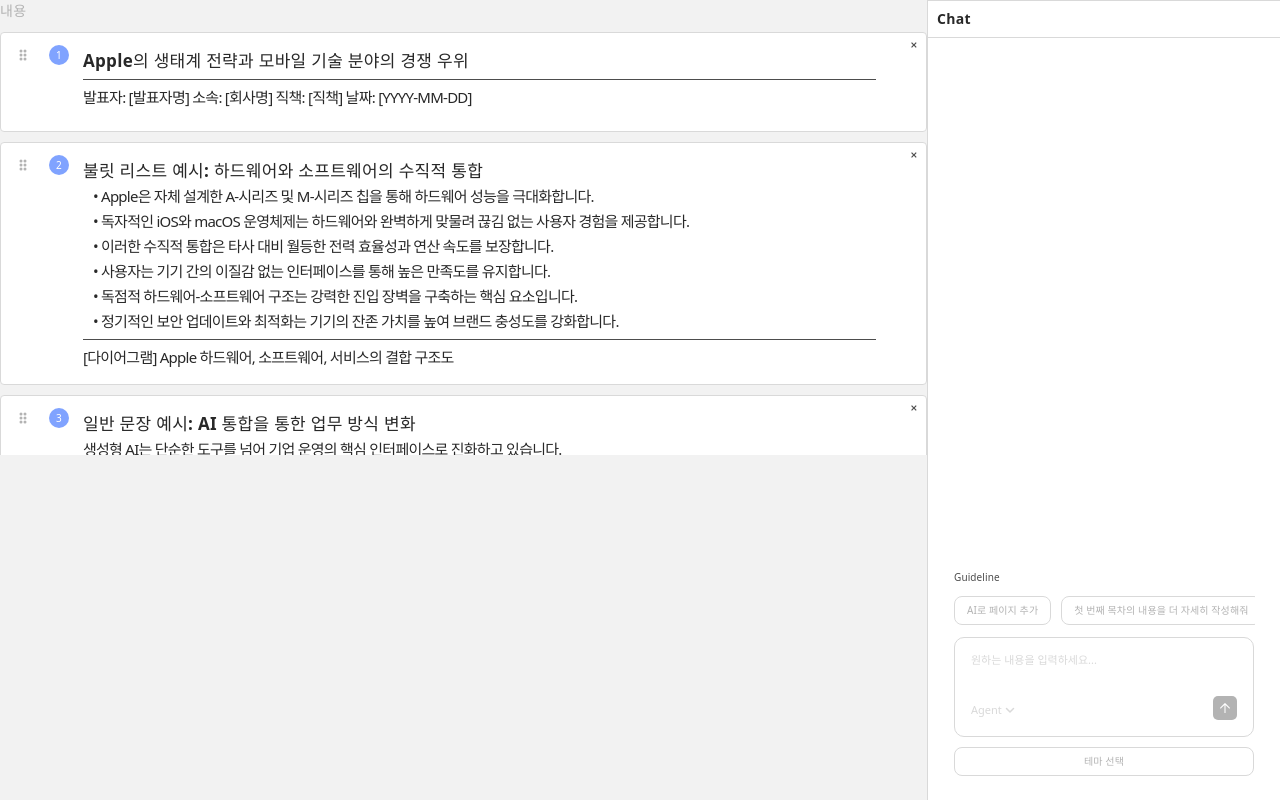
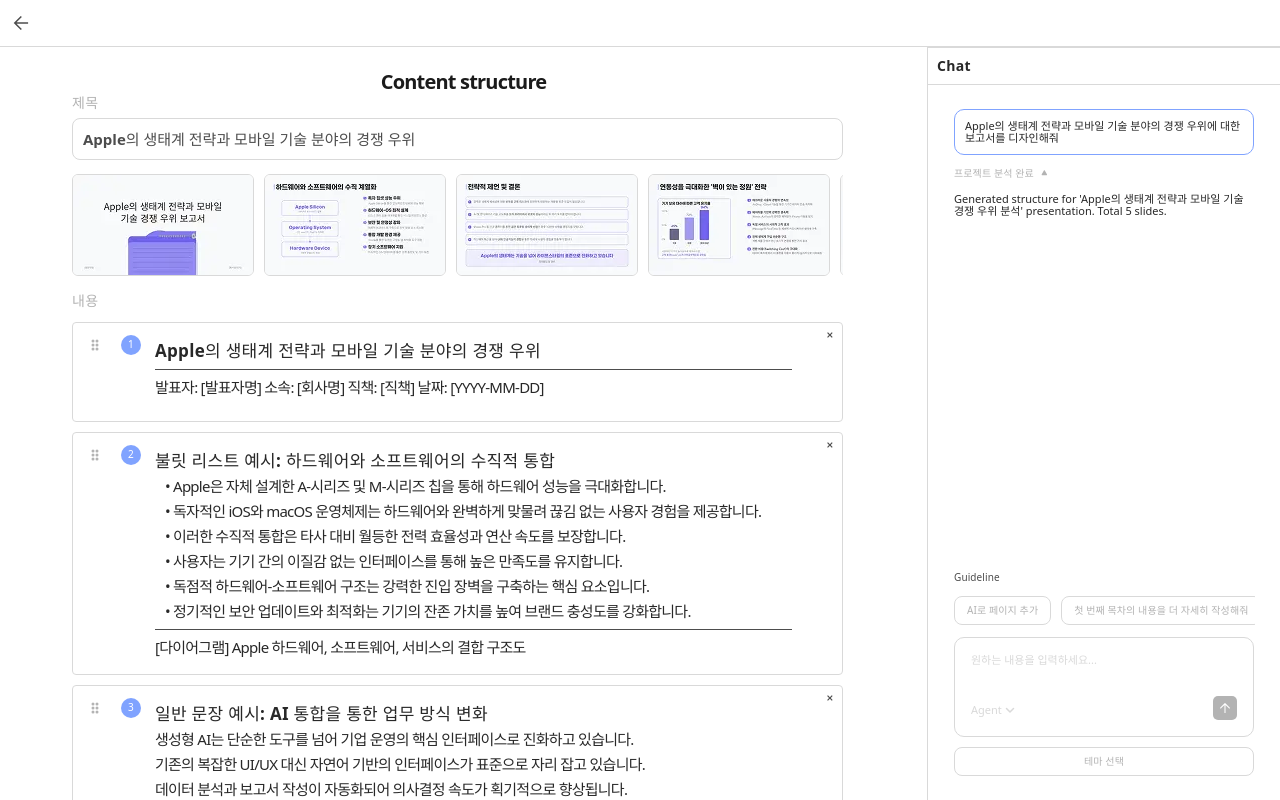
Before and after one commit to SOPT-all/38-COLLABORATION-WEB-SNAPDECK, a React (Vite) app: page /content in a window 1280 px wide. Built offline with nearby package versions, Linux system fonts and the light colour scheme.

Commit message:
feat: 컨텐츠 페이지 구현

```diff
--- a/src/features/content/components/chatPrompt/ChatSection.tsx
+++ b/src/features/content/components/chatPrompt/ChatSection.tsx
@@ -1,4 +1,5 @@
 import { DEFAULT_CHAT_GUIDELINES } from "@/features/content/components/chatPrompt/constants/chatGuideline";
+import { HOME_ENTRY_CHAT_TURNS } from "@/features/content/constants/chatMessageMocks";
 import useContentChatSection from "@/features/content/hooks/useContentChatSection";
 import type {
   ChatGuidelineChip,
@@ -35,7 +36,7 @@
   turns: turnsProp,
   onTurnsChange,
   guidelines = DEFAULT_CHAT_GUIDELINES,
-  initialTurns = [],
+  initialTurns = HOME_ENTRY_CHAT_TURNS,
   initialPromptValue = "",
   initialPromptMode = "agent",
   onGuidelineClick,
--- a/src/features/content/utils/index.ts
+++ b/src/features/content/utils/index.ts
@@ -3,3 +3,4 @@
   reorderSlides,
   sortSlidesByOrder,
 } from "./reorderSlides";
+export { toSlidePreviews } from "./toSlidePreviews";
--- a/src/pages/ContentPage/index.tsx
+++ b/src/pages/ContentPage/index.tsx
@@ -1,36 +1,60 @@
-import { useState } from "react";
+import { type ComponentProps, useId } from "react";
 
+import { useNavigate } from "react-router";
+
+import { PATHS } from "@/app/router/paths";
 import { ChatSection } from "@/features/content/components/chatPrompt";
 import { SlideContentViewer } from "@/features/content/components/slideContentViewer";
-import { SLIDE_CONTENT_EXAMPLES } from "@/features/content/constants";
-import { normalizeSlideOrders } from "@/features/content/utils";
+import { SlideTitleViewer } from "@/features/content/components/slideTitle";
+import useContentPageSlides from "@/features/content/hooks/useContentPageSlides";
+import BackHeader from "@/shared/ui/header/BackHeader";
 
-const ContentPage = () => {
-  const [slides, setSlides] = useState(SLIDE_CONTENT_EXAMPLES);
+type ContentPageProps = {
+  turns?: ComponentProps<typeof ChatSection>["turns"];
+};
 
-  const handleDelete = (slideId: number) => {
-    setSlides((currentSlides) =>
-      normalizeSlideOrders(
-        currentSlides.filter((slide) => slide.id !== slideId),
-      ),
-    );
-  };
+const ContentPage = ({ turns }: ContentPageProps) => {
+  const navigate = useNavigate();
+  const titleLabelId = useId();
+  const {
+    slides,
+    deckTitle,
+    setDeckTitle,
+    slidePreviews,
+    handleSlideDelete,
+    handleSlideReorder,
+  } = useContentPageSlides();
 
   return (
-    <div className="bg-snapdeck-100 flex h-dvh overflow-hidden">
-      <main className="min-h-0 min-w-0 flex-1 overflow-hidden">
-        <section className="h-full">
-          <SlideContentViewer
-            slides={slides}
-            onDelete={handleDelete}
-            onReorder={({ nextSlides }) => {
-              setSlides(nextSlides);
-            }}
-          />
-        </section>
-      </main>
+    <div className="bg-snapdeck-000 flex h-dvh flex-col overflow-hidden">
+      <BackHeader onBack={() => navigate(PATHS.home)} />
 
-      <ChatSection className="h-full shrink-0" />
+      <div className="flex min-h-0 flex-1 overflow-hidden">
+        <main className="bg-snapdeck-000 flex min-h-0 min-w-0 flex-1 flex-col overflow-hidden px-[7.2rem] pt-[2.5rem]">
+          <h1 className="text-snapdeck-800 typo-head-b-20 w-full shrink-0 text-center">
+            Content structure
+          </h1>
+
+          <div className="flex min-h-0 w-full min-w-0 flex-1 flex-col gap-[1.4rem] pr-12">
+            <SlideTitleViewer
+              labelId={titleLabelId}
+              title={deckTitle}
+              slides={slidePreviews}
+              onTitleChange={setDeckTitle}
+              className="w-full shrink-0"
+            />
+
+            <SlideContentViewer
+              slides={slides}
+              onDelete={handleSlideDelete}
+              onReorder={handleSlideReorder}
+              className="min-h-0 w-full flex-1"
+            />
+          </div>
+        </main>
+
+        <ChatSection className="h-full shrink-0" turns={turns} />
+      </div>
     </div>
   );
 };
```
Also changed, not shown: 1 other file (tests, documents, lock files or other folders).
